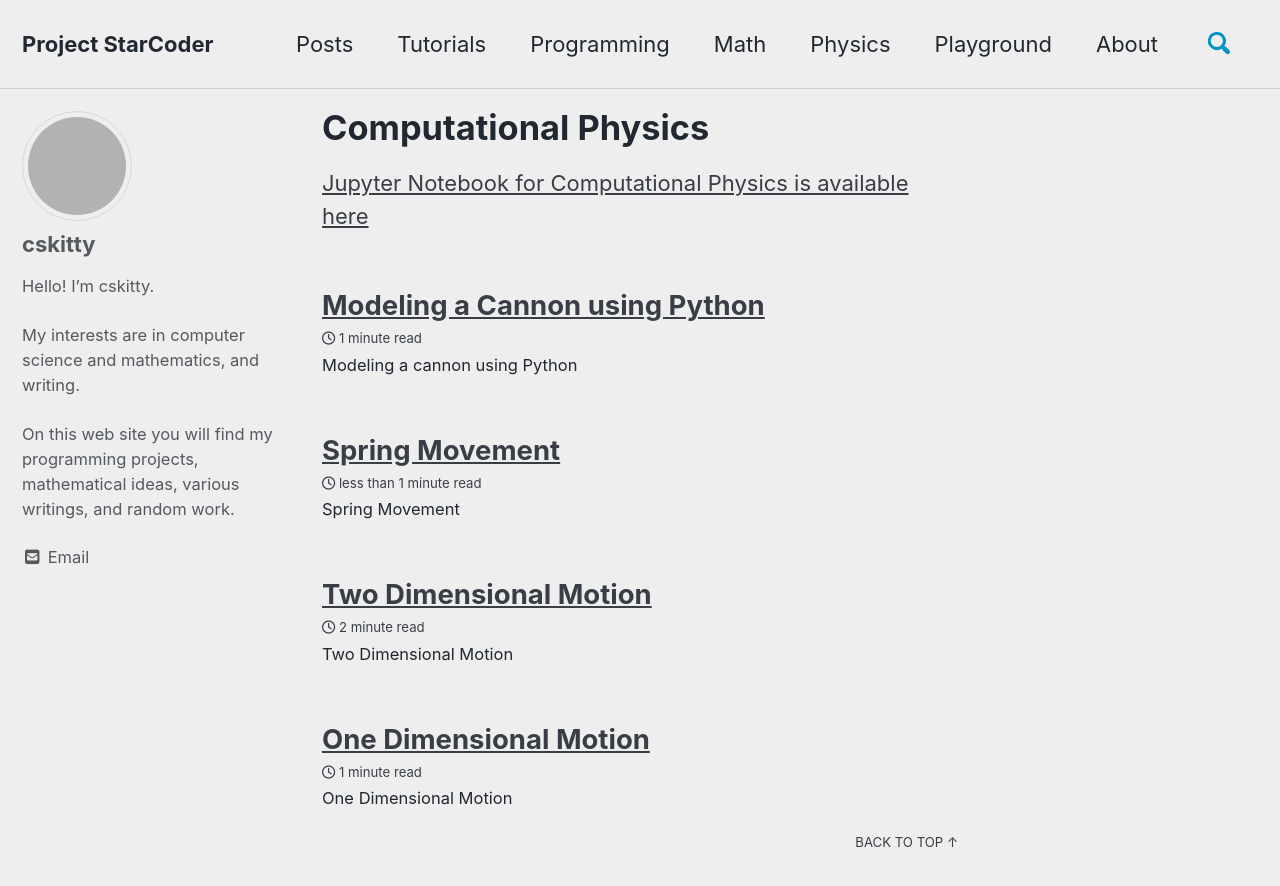
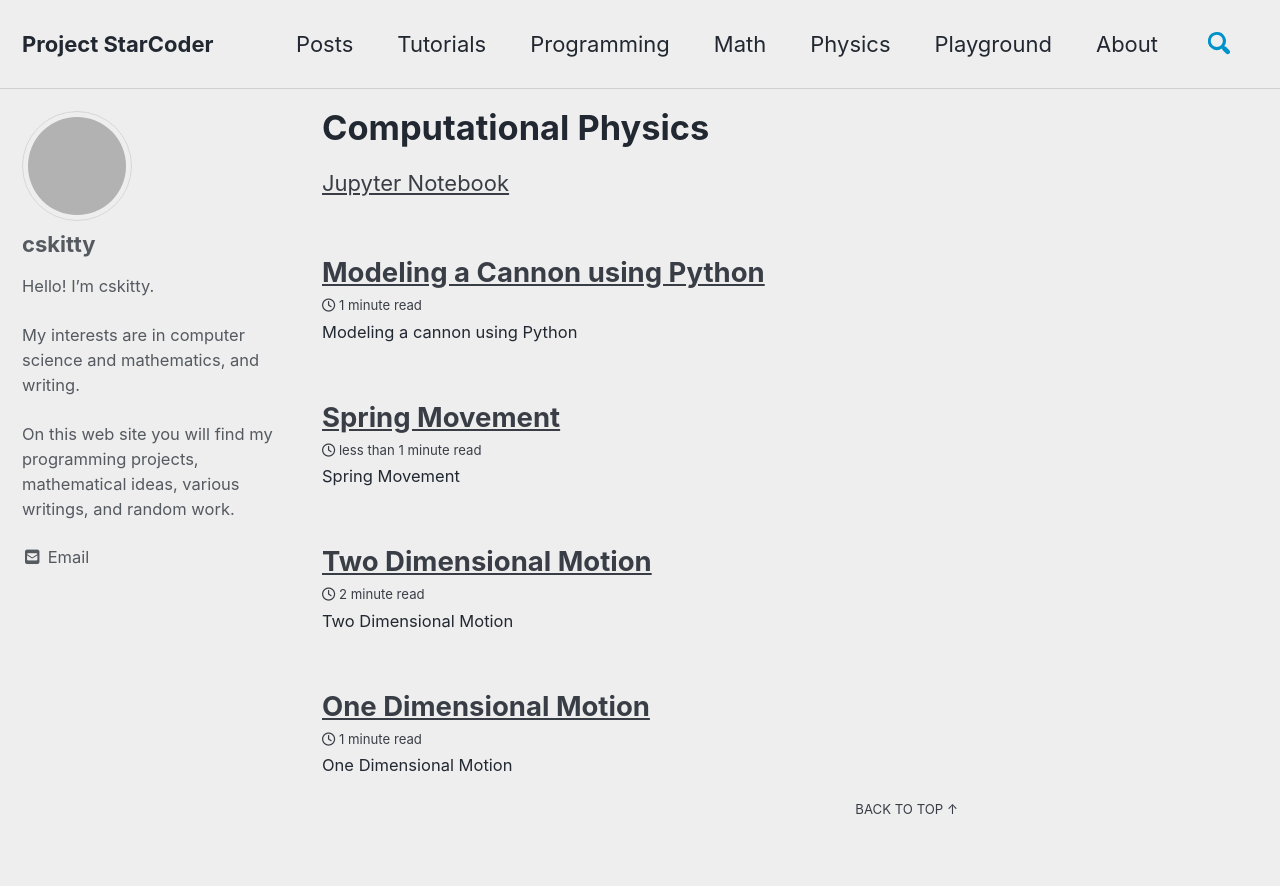
Before and after one commit to cskitty/cskitty.github.io, a Jekyll site: the page built from _pages/physics.md, in a window 1280 px wide and 900 px high. Shown: the top 886 px of the window. Built offline with Jekyll 4.4.1, drawn with Linux system fonts in a browser that asks for light colours; cached includes are drawn as plain includes; nearby versions of some CDN libraries; grey boxes are pictures that could not be loaded.

Commit message:
notebook

```diff
--- a/_pages/physics.md
+++ b/_pages/physics.md
@@ -6,4 +6,4 @@ taxonomy: Physics
 author_profile: true
 ---
 
-[Jupyter Notebook for Computational Physics is available here](https://github.com/cskitty/cskitty.github.io/blob/master/notebook/physics.ipynb)
+[Jupyter Notebook](https://github.com/cskitty/cskitty.github.io/blob/master/notebook/physics.ipynb)
```
